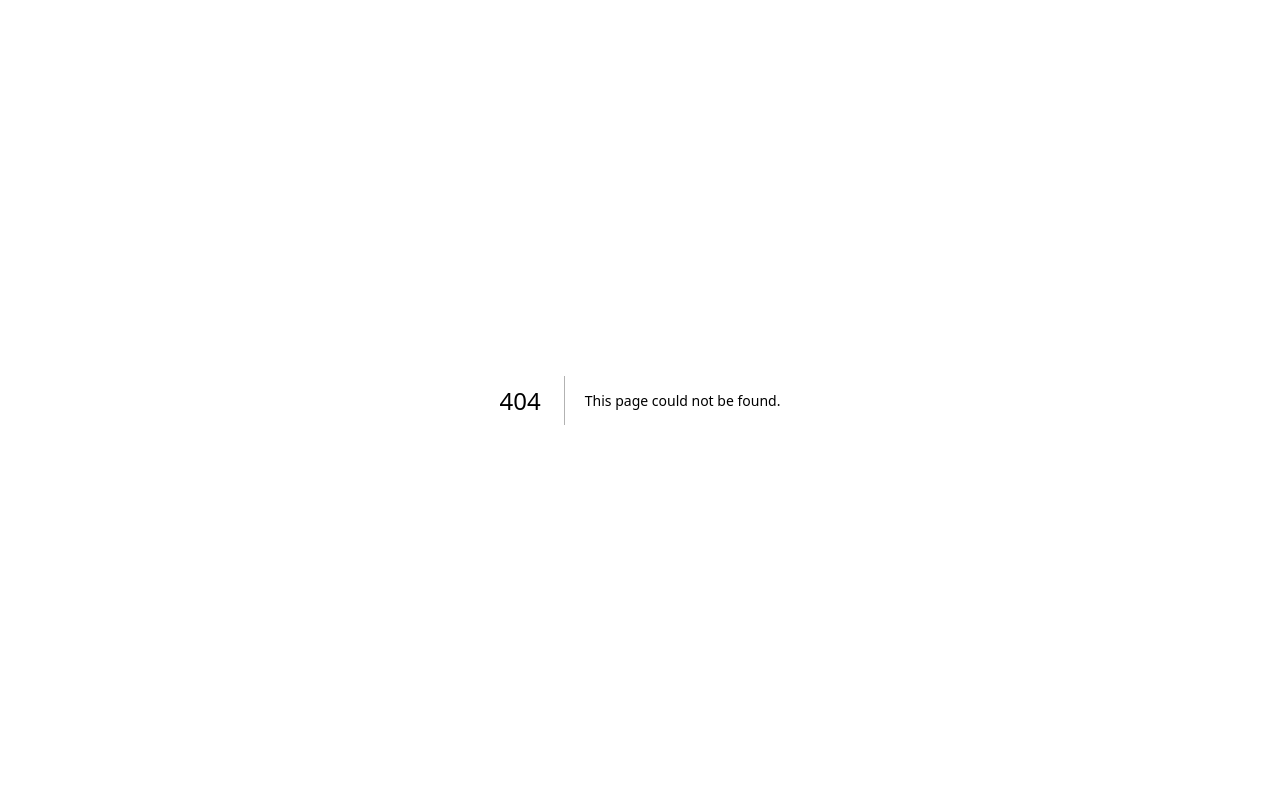
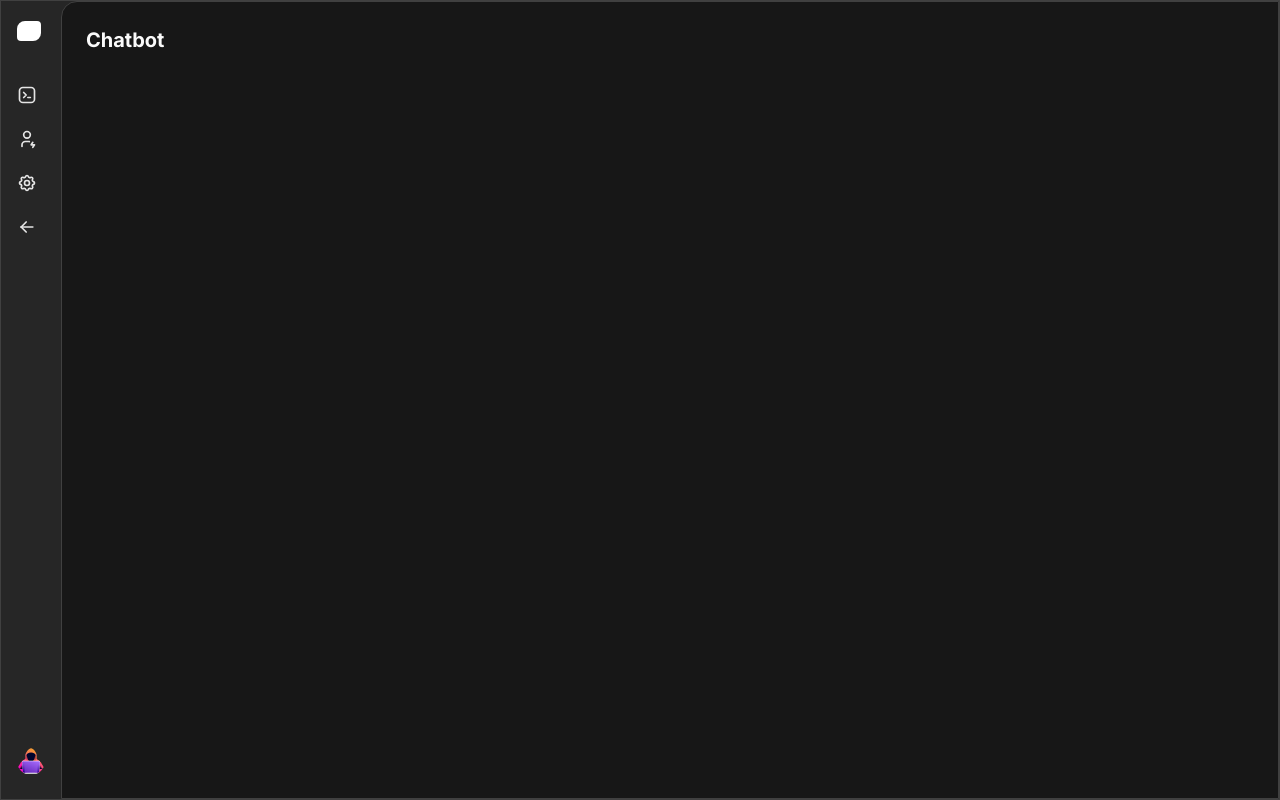
Before and after one commit to diptomistry/BuetCseFest2024, a Next.js app in the folder frontend/: page /dashboard/chatbot in a window 1280 px wide. Before the commit this address had no page. Built offline with nearby package versions, Linux system fonts and the light colour scheme.

Commit message:
Refactor SidebarDemo component to update label and height styles

```diff
--- /dev/null
+++ b/frontend/app/dashboard/chatbot/page.tsx
@@ -0,0 +1,10 @@
+const ChatbotPage = () => {
+    return (
+      <div>
+        <h1 className="text-xl font-bold">Chatbot </h1>
+        {/* Add more content here */}
+      </div>
+    );
+  };
+
+  export default ChatbotPage;
--- /dev/null
+++ b/frontend/app/dashboard/layout.tsx
@@ -0,0 +1,92 @@
+"use client";
+import React, { useState } from "react";
+import { Sidebar, SidebarBody, SidebarLink } from "@/components/ui/sidebar";
+import {
+  IconArrowLeft,
+  IconBrandTabler,
+  IconSettings,
+  IconUserBolt,
+} from "@tabler/icons-react";
+import Link from "next/link";
+import Image from "next/image";
+import { cn } from "@/lib/utils";
+import { Logo, LogoIcon } from "@/components/dashboard/SidebarDemo";
+
+const DashboardLayout = ({ children }: { children: React.ReactNode }) => {
+    const links = [
+        {
+          label: "Chatbot",
+          href: "/dashboard/chatbot",
+          icon: (
+            <IconBrandTabler className="text-neutral-700 dark:text-neutral-200 h-5 w-5 flex-shrink-0" />
+          ),
+        },
+        {
+          label: "Profile",
+          href: "#",
+          icon: (
+            <IconUserBolt className="text-neutral-700 dark:text-neutral-200 h-5 w-5 flex-shrink-0" />
+          ),
+        },
+        {
+          label: "Settings",
+          href: "#",
+          icon: (
+            <IconSettings className="text-neutral-700 dark:text-neutral-200 h-5 w-5 flex-shrink-0" />
+          ),
+        },
+        {
+          label: "Logout",
+          href: "/",
+          icon: (
+            <IconArrowLeft className="text-neutral-700 dark:text-neutral-200 h-5 w-5 flex-shrink-0" />
+          ),
+        },
+      ];
+      const [open, setOpen] = useState(false);
+
+  return (
+    <div
+      className={cn(
+        " flex flex-col md:flex-row bg-gray-100 dark:bg-neutral-800 w-full flex-1  border border-neutral-200 dark:border-neutral-700 overflow-hidden",
+        "h-screen" // for your use case, use `h-screen` instead of `h-[60vh]`
+      )}
+    >
+      <Sidebar open={open} setOpen={setOpen}>
+        <SidebarBody className="justify-between gap-10">
+          <div className="flex flex-col flex-1 overflow-y-auto overflow-x-hidden">
+            {open ? <Logo /> : <LogoIcon />}
+            <div className="mt-8 flex flex-col gap-2">
+              {links.map((link, idx) => (
+                <SidebarLink key={idx} link={link} />
+              ))}
+            </div>
+          </div>
+          <div>
+            <SidebarLink
+              link={{
+                label: "Manu Arora",
+                href: "#",
+                icon: (
+                  <Image
+                    src={'/exp1.svg'}
+                    className="h-7 w-7 flex-shrink-0 rounded-full"
+                    width={50}
+                    height={50}
+                    alt="Avatar"
+                  />
+                ),
+              }}
+            />
+          </div>
+        </SidebarBody>
+      </Sidebar>
+      <div className="flex flex-1 p-6  dark:bg-neutral-900 rounded-tl-2xl border  dark:border-neutral-700">
+        {children}
+      </div>
+    </div>
+  );
+};
+
+
+export default DashboardLayout;
--- a/frontend/app/dashboard/page.tsx
+++ b/frontend/app/dashboard/page.tsx
@@ -1,10 +1,10 @@
-import { SidebarDemo } from '@/components/dashboard/SidebarDemo'
-import React from 'react'
+const DashboardPage = () => {
+    return (
+      <div>
+        <h1 className="text-xl font-bold">Main Dashboard</h1>
+        {/* Add more content here */}
+      </div>
+    );
+  };
 
-const page = () => {
-  return (
-    <div><SidebarDemo/></div>
-  )
-}
-
-export default page
+  export default DashboardPage;
--- a/frontend/components/dashboard/SidebarDemo.tsx
+++ b/frontend/components/dashboard/SidebarDemo.tsx
@@ -1,89 +1,11 @@
 "use client";
-import React, { useState } from "react";
-import { Sidebar, SidebarBody, SidebarLink } from "../ui/sidebar";
-import {
-  IconArrowLeft,
-  IconBrandTabler,
-  IconSettings,
-  IconUserBolt,
-} from "@tabler/icons-react";
+import React from "react";
+
 import Link from "next/link";
 import { motion } from "framer-motion";
-import Image from "next/image";
-import { cn } from "@/lib/utils";
 
-export function SidebarDemo() {
-  const links = [
-    {
-      label: "Chatbot",
-      href: "#",
-      icon: (
-        <IconBrandTabler className="text-neutral-700 dark:text-neutral-200 h-5 w-5 flex-shrink-0" />
-      ),
-    },
-    {
-      label: "Profile",
-      href: "#",
-      icon: (
-        <IconUserBolt className="text-neutral-700 dark:text-neutral-200 h-5 w-5 flex-shrink-0" />
-      ),
-    },
-    {
-      label: "Settings",
-      href: "#",
-      icon: (
-        <IconSettings className="text-neutral-700 dark:text-neutral-200 h-5 w-5 flex-shrink-0" />
-      ),
-    },
-    {
-      label: "Logout",
-      href: "/",
-      icon: (
-        <IconArrowLeft className="text-neutral-700 dark:text-neutral-200 h-5 w-5 flex-shrink-0" />
-      ),
-    },
-  ];
-  const [open, setOpen] = useState(false);
-  return (
-    <div
-      className={cn(
-        " flex flex-col md:flex-row bg-gray-100 dark:bg-neutral-800 w-full flex-1  border border-neutral-200 dark:border-neutral-700 overflow-hidden",
-        "h-screen" // for your use case, use `h-screen` instead of `h-[60vh]`
-      )}
-    >
-      <Sidebar open={open} setOpen={setOpen}>
-        <SidebarBody className="justify-between gap-10">
-          <div className="flex flex-col flex-1 overflow-y-auto overflow-x-hidden">
-            {open ? <Logo /> : <LogoIcon />}
-            <div className="mt-8 flex flex-col gap-2">
-              {links.map((link, idx) => (
-                <SidebarLink key={idx} link={link} />
-              ))}
-            </div>
-          </div>
-          <div>
-            <SidebarLink
-              link={{
-                label: "Manu Arora",
-                href: "#",
-                icon: (
-                  <Image
-                    src={'/exp1.svg'}
-                    className="h-7 w-7 flex-shrink-0 rounded-full"
-                    width={50}
-                    height={50}
-                    alt="Avatar"
-                  />
-                ),
-              }}
-            />
-          </div>
-        </SidebarBody>
-      </Sidebar>
-      <Dashboard />
-    </div>
-  );
-}
+
+
 export const Logo = () => {
   return (
     <Link
@@ -111,29 +33,3 @@ export const LogoIcon = () => {
     </Link>
   );
 };
-
-// Dummy dashboard component with content
-const Dashboard = () => {
-  return (
-    <div className="flex flex-1">
-      <div className="p-2 md:p-10 rounded-tl-2xl border border-neutral-200 dark:border-neutral-700 bg-white dark:bg-neutral-900 flex flex-col gap-2 flex-1 w-full h-full">
-        <div className="flex flex-row gap-2">
-          {[...new Array(4)].map((i) => (
-            <div
-              key={"first-array" + i}
-              className="h-20 w-full rounded-lg  bg-gray-100 dark:bg-neutral-800 animate-pulse"
-            ></div>
-          ))}
-        </div>
-        <div className="flex gap-2 flex-1">
-          {[...new Array(2)].map((i) => (
-            <div
-              key={"second-array" + i}
-              className="h-full w-full rounded-lg  bg-gray-100 dark:bg-neutral-800 animate-pulse"
-            ></div>
-          ))}
-        </div>
-      </div>
-    </div>
-  );
-};
```
